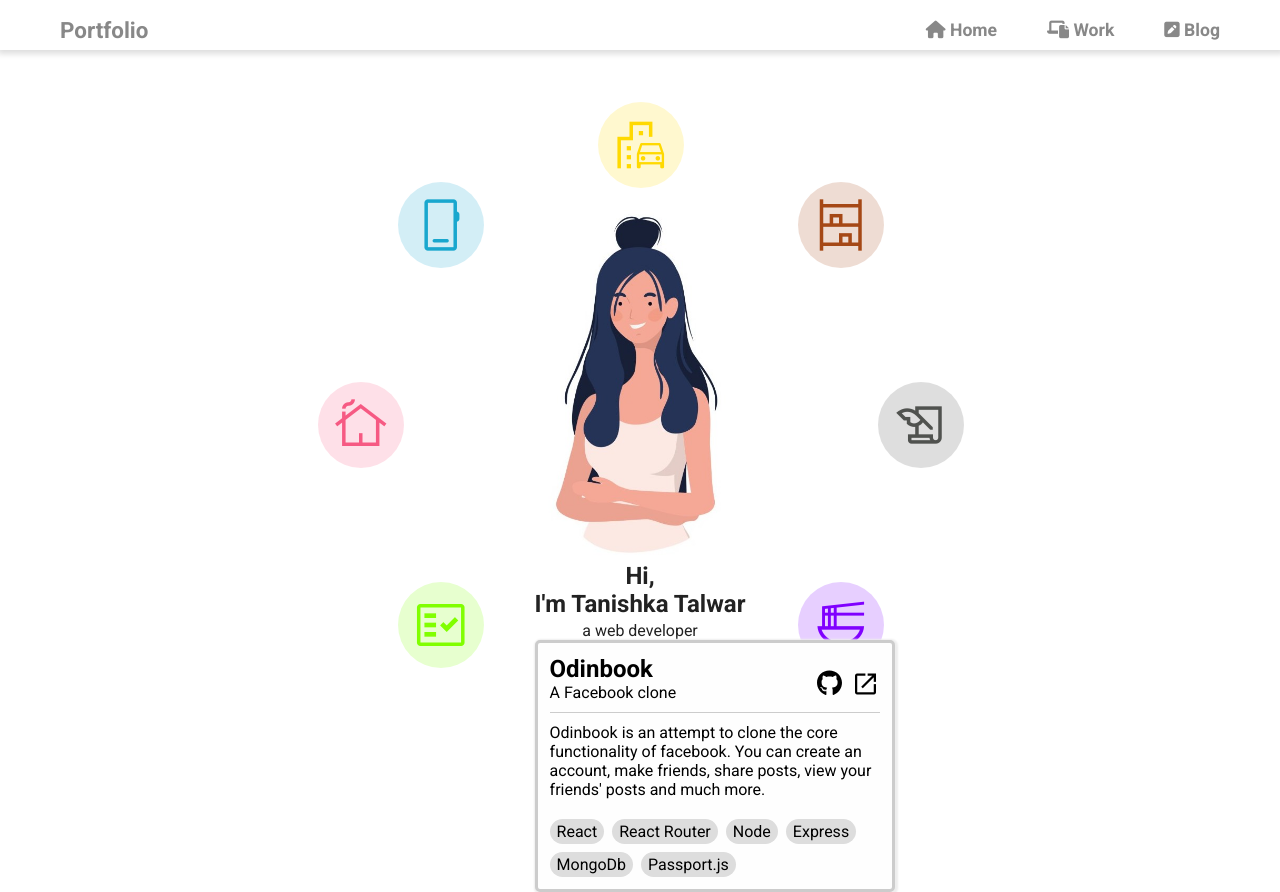
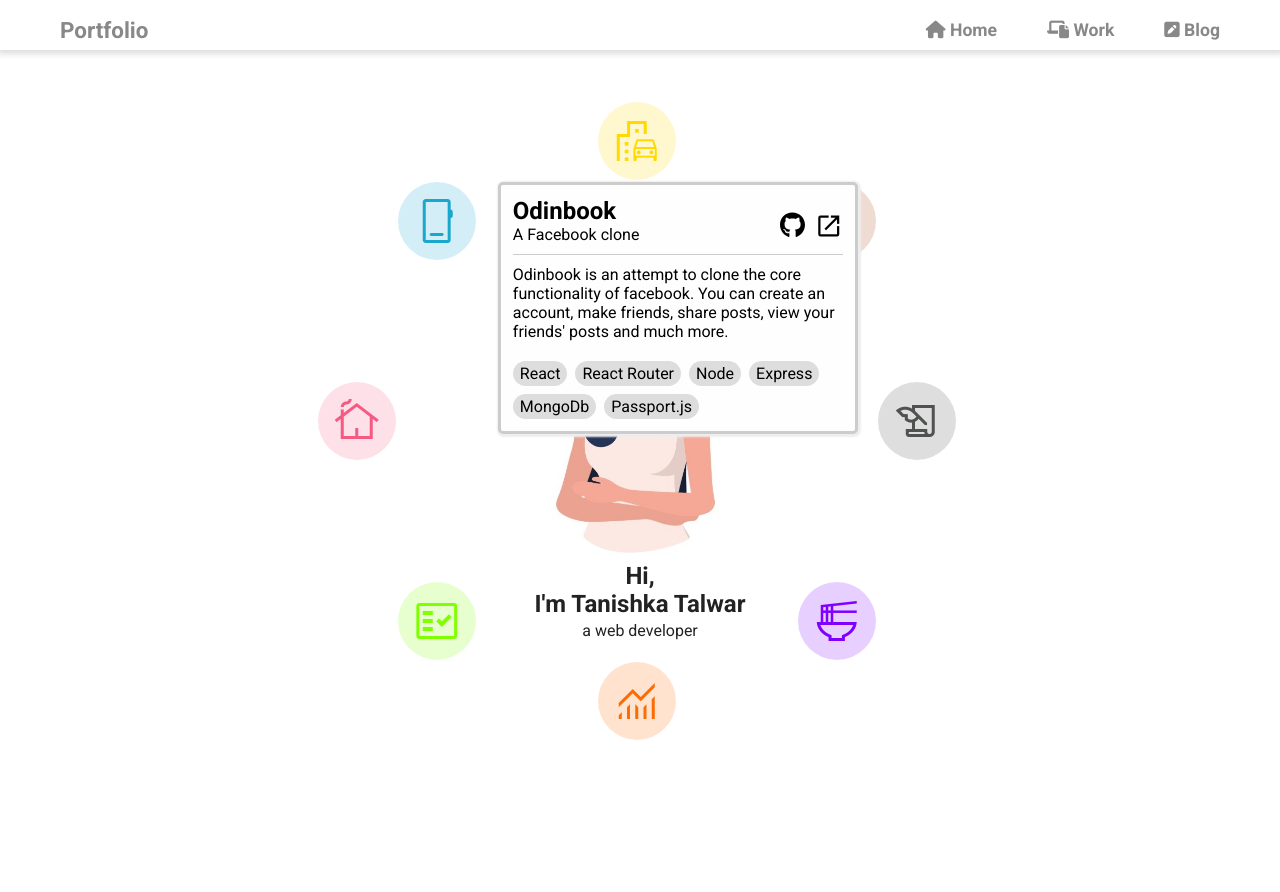
Before and after one commit to Tanishka-2000/work, a plain HTML site: page index.html in a window 1280 px wide. Both pictures are taken after a click on the element "phone_iphone". After the commit the page ends 800 px from the top, so only its background shows below. Drawn offline with nearby package versions, Linux system fonts and the light colour scheme.

Commit message:
fix some absolute styles

```diff
--- a/script.js
+++ b/script.js
@@ -3,7 +3,7 @@ const cardWidth = 350;
 const cardHeigth = 240;
 
 const icons = document.querySelectorAll('.icons span');
-
+// left middle
 icons.forEach(icon => {
     icon.addEventListener('click', e => {
 
@@ -13,19 +13,21 @@ icons.forEach(icon => {
 
         // calculating position of the project card
         let position = e.target.dataset.pos.split(' ');
-        if(window.innerWidth < 1600 && window.innerHeight > 1000) position[0] = changePos(position[0]);
-        else if(window.innerWidth < 1430 && window.innerHeight <= 1000) position[0] = changePos(position[0]);
 
-        // if(window.innerWidth < 720 || window.innerHeight < 720){
-        //      project.style.left = '50%';
-        //      project.style.top = '50%';
-        //     }
+        // card need to be shown inside icons circle for less wider screens
+        if(window.innerWidth < 1600) position[0] = changePos(position[0]);
+
+        // for small devices, show project card in the middle
+        if(window.innerWidth < 760 ){
+             project.style.left = '50%';
+             project.style.top = '50%';
+            }
         else setPos(position, project, left, top);
 
-
+        // scale project card
         project.classList.add('show');
 
-        // hide current opened project if any
+        // hide current opened project card if any
         if(currentProject) currentProject.classList.remove('show')
         currentProject = project;
         e.stopPropagation();
@@ -45,6 +47,7 @@ function changePos(position){
 
 function setPos(position, project, left, top) {
 
+console.log({position, project, left, top})
     if(position[0] === 'left') project.style.left = left - cardWidth - 20 + 'px';
     else if (position[0] === 'middle') project.style.left = left - cardWidth/2 + 35 + 'px';
     else  project.style.left = left + 100 + 'px';
--- a/styles.css
+++ b/styles.css
@@ -49,11 +49,11 @@ nav ul li a:hover{
     place-content: center;
 }
 
-@media (orientation: portrait) {
+/* @media (orientation: portrait) {
     .container {
         height: calc(100vh - 200px);
     }
-}
+} */
 
 .center{
     position: relative;
@@ -152,7 +152,7 @@ img.girl{
     transform: translate(0px, var(--main-deviation));
 }
 
-@media (width < 1000px) or (height < 1000px) {
+@media (width < 840px) or (height < 840px) {
     img.girl{
         width: 200px;
     }
@@ -171,7 +171,7 @@ img.girl{
     }
 
     .icons .material-symbols-outlined{
-        font-size: 3.5rem;
+        font-size: 3rem;
         top: 40%;
         left: 30%;
     }
@@ -255,7 +255,7 @@ img.girl{
     transform: scale(1);
 }
 
-@media (width < 720px) or (height < 720px)  {
+@media (width < 760px) or (height < 760px)  {
     .card{
         width: 300px;
         height: auto;
```
